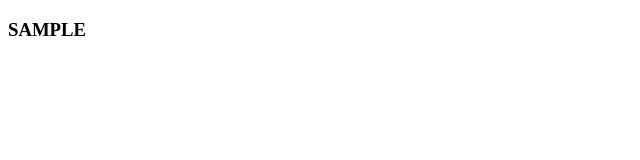
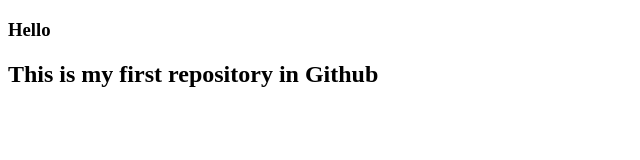
Before and after one commit to arneopyhte/samplehtml, a plain HTML site: page index.html in a window 1280 px wide. Shown: the whole page, without its empty margins (0-640 px from the left). Drawn offline with Linux system fonts and the light colour scheme.

Commit message:
test update file

```diff
--- a/index.html
+++ b/index.html
@@ -6,6 +6,7 @@
     <title>Sample</title>
 </head>
 <body>
-    <h3>SAMPLE</h3>
+    <h3>Hello</h3>
+    <h2>This is my first repository in Github </h2>
 </body>
 </html>
```
